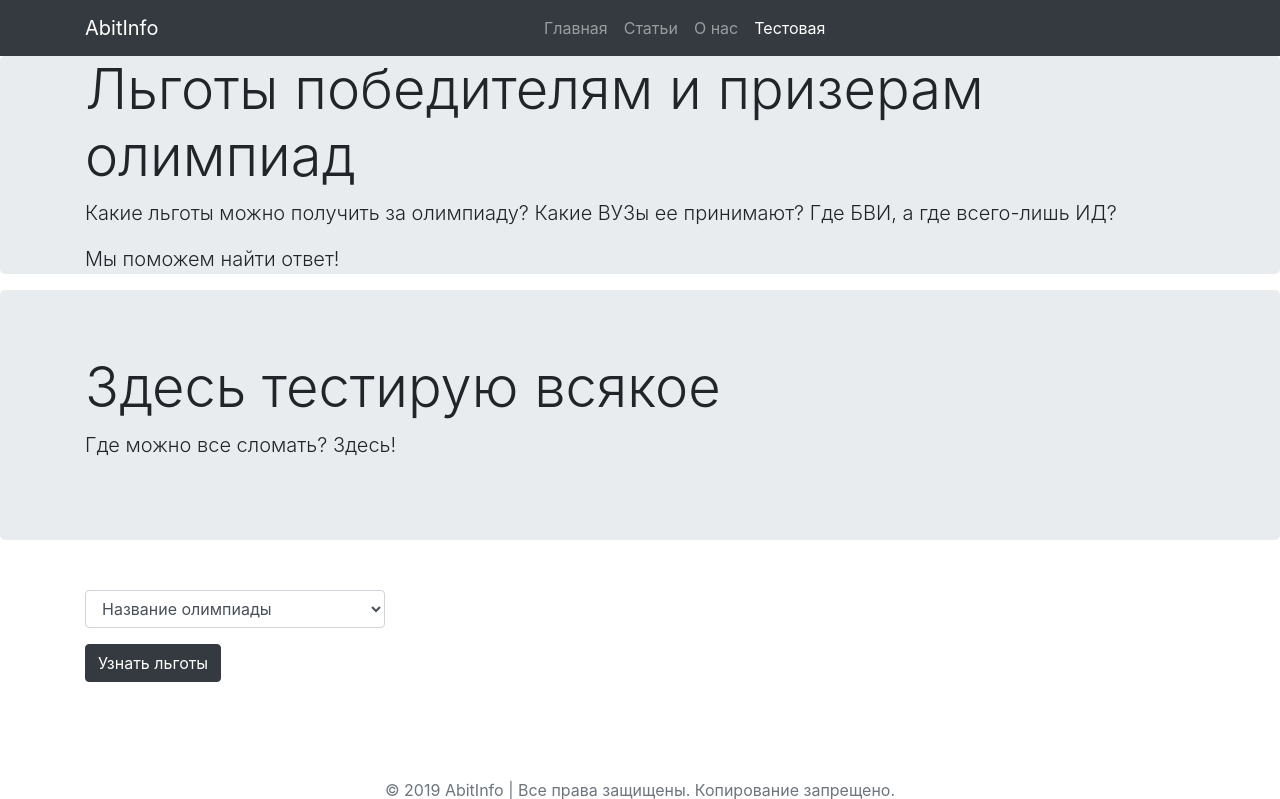
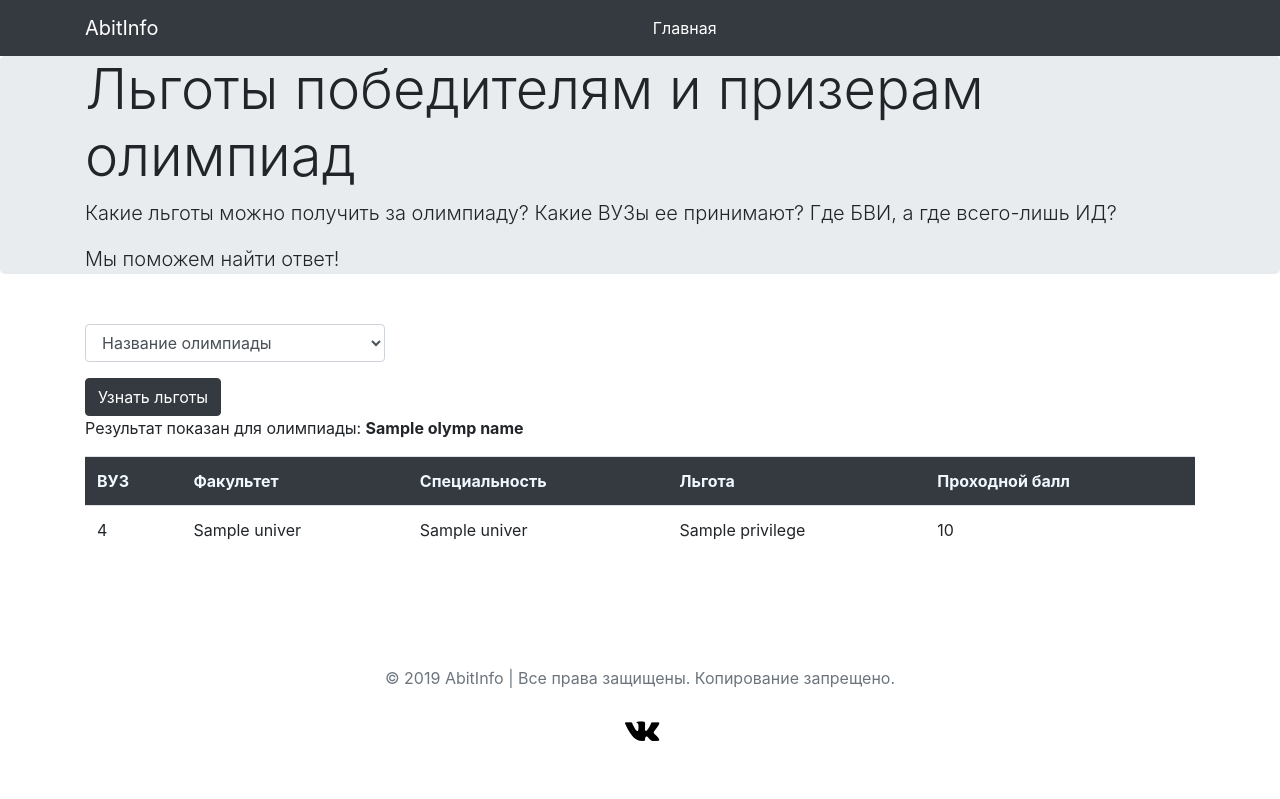
Before and after one commit to AndreiNekrasOn/AbitInfo, a Django app: template olcalc/templates/olcalc/test.html in a window 1280 px wide. Shown: the top 799 px of the page. After the commit the page ends 741 px from the top, so only its background shows below. Run offline with Django 3.2, Linux system fonts and the light colour scheme; tables that the repository leaves empty hold one stand-in row (values such as "Sample post"); the template is opened without the code that fills it: values that come from a table or form of the project are taken from there, most other values are stand-ins (such as "Sample title", 1, 10 or a date in 2020); some libraries are stand-ins or nearby versions.

Commit message:
views was rewritten due to new models

```diff
--- a/olcalc/admin.py
+++ b/olcalc/admin.py
@@ -8,3 +8,7 @@
 admin.site.register(QOlymp)
 admin.site.register(QPrivilege)
 admin.site.register(QSpeciality)
+
+admin.site.register(Olymp)
+admin.site.register(Univer_plus)
+admin.site.register(Subject)
--- a/olcalc/templates/olcalc/base.html
+++ b/olcalc/templates/olcalc/base.html
@@ -30,8 +30,9 @@
                 </button>
                 <div class="navbar-collapse collapse" id="header-links">
                     <ul class="navbar-nav m-auto">
-                        {% block navbar_buttons %}
-                        {% endblock %}
+                            <li class="nav-item active">
+                                <a class="nav-link" href="../">Главная</a>
+                            </li>
                     </ul>
                 </div>
             </div>
--- a/olcalc/templates/olcalc/test.html
+++ b/olcalc/templates/olcalc/test.html
@@ -1,43 +1,24 @@
 {% extends 'olcalc/base.html' %}
 
 {% block title %}
-    <title>AbitInfo | Дичь</title>
+    <title>AbitInfo | Олимпиадный справочник</title>
 {% endblock %}
 
 {% block navbar_buttons%}
-    <li class="nav-item">
-        <a class="nav-link" href='/'>Главная</a>
-    </li>
-    <li class="nav-item">
-        <a class="nav-link" href="#">Статьи</a>
-    </li>
-
-    <li class="nav-item">
-        <a class="nav-link" href="#">О нас</a>
-    </li>
-
     <li class="nav-item active">
-        <a class="nav-link" href="#">Тестовая</a>
+        <a class="nav-link" href="../">Главная</a>
     </li>
 {% endblock %}
 
 {% block content %}
-    <div class="jumbotron d-none d-sm-block">
-        <div class="container">
-            <h1 class="display-4">Здесь тестирую всякое</h1>
-            <p class="lead">Где можно все сломать? Здесь!</p>
-        </div>
-    </div>
 
     <main role="main" class="container" style="margin-top: 50px;">
 
-
-
-        <form action="/search/" method="get">
+        <form action="/test_search/" method="get">
             <div class="form-group">
                 <div class="form-group form-inline">
                     <select class="form-control" id="olymp_name" name="olymp_name" style="width: 300px;">
-                       <option value="" disabled selected>Название олимпиады</option>
+                       <option  value="" disabled selected>Название олимпиады</option>
                         {% for olymp in olymps %}
                             <option>{{olymp}}</option>
                         {% endfor %}
@@ -45,49 +26,33 @@
                 </div>
             </div>
 
-            <button type="submit" class="btn btn-dark" value="Search">Узнать льготы</button>
+            <button type="submit" class="btn btn-dark" value="test_search">Узнать льготы</button>
         </form>
 
-        {% if olymp_name.title in olymps|title %} <!-- Здесь костыль, 'ab ab'.title -> 'Ab Ab' -->
-
+         <!-- Здесь костыль, 'ab ab'.title -> 'Ab Ab' -->
             <p>Результат показан для олимпиады: <strong>{{ olymp_name }}</strong></p>
             <div class="table-responsive">
                 <table class="table" >
                     <tr class="bg-dark" style="color: aliceblue">
-                        <th>#</th>
                         <th>ВУЗ</th>
                         <th>Факультет</th>
                         <th>Специальность</th>
                         <th>Льгота</th>
                         <th>Проходной балл</th>
-                        <th>Военная кафедра</th>
-
                     </tr>
                     {% for univer in univers%}
                         <tr>
                             <td>{{univer.rating}}</td>
                             <td>{{univer.title}}</td>
-                            <td>{{univer.f_title}}</td>
                             <td>{{univer.s_title}}</td>
                             <td>{{univer.privilege}}</td>
                             <td>{{univer.passing_score}}</td>
-
-                            <td>
-                                {% if univer.army_cafedra %}
-                                    <p>Есть</p>
-                                {% else %}
-                                    <p>Нет</p>
-                                {% endif %}
-                            </td>
                         </tr>
 
 
                     {% endfor%}
                 </table>
             </div>
-        {% endif %}
-
-
 
     </main>
 
--- a/olcalc/urls.py
+++ b/olcalc/urls.py
@@ -5,4 +5,5 @@
     url(r'^$', views.index, name='index'),
     url(r'^test/$', views.test, name='test'),
     url(r'^search/$', views.search, name='search'),
+    url(r'^test_search/$', views.search, name='test_search'),
 ]
```
Also changed, not shown: olcalc/templates/olcalc/index.html (+7 -16 lines), olcalc/views.py (+11 -15 lines).
